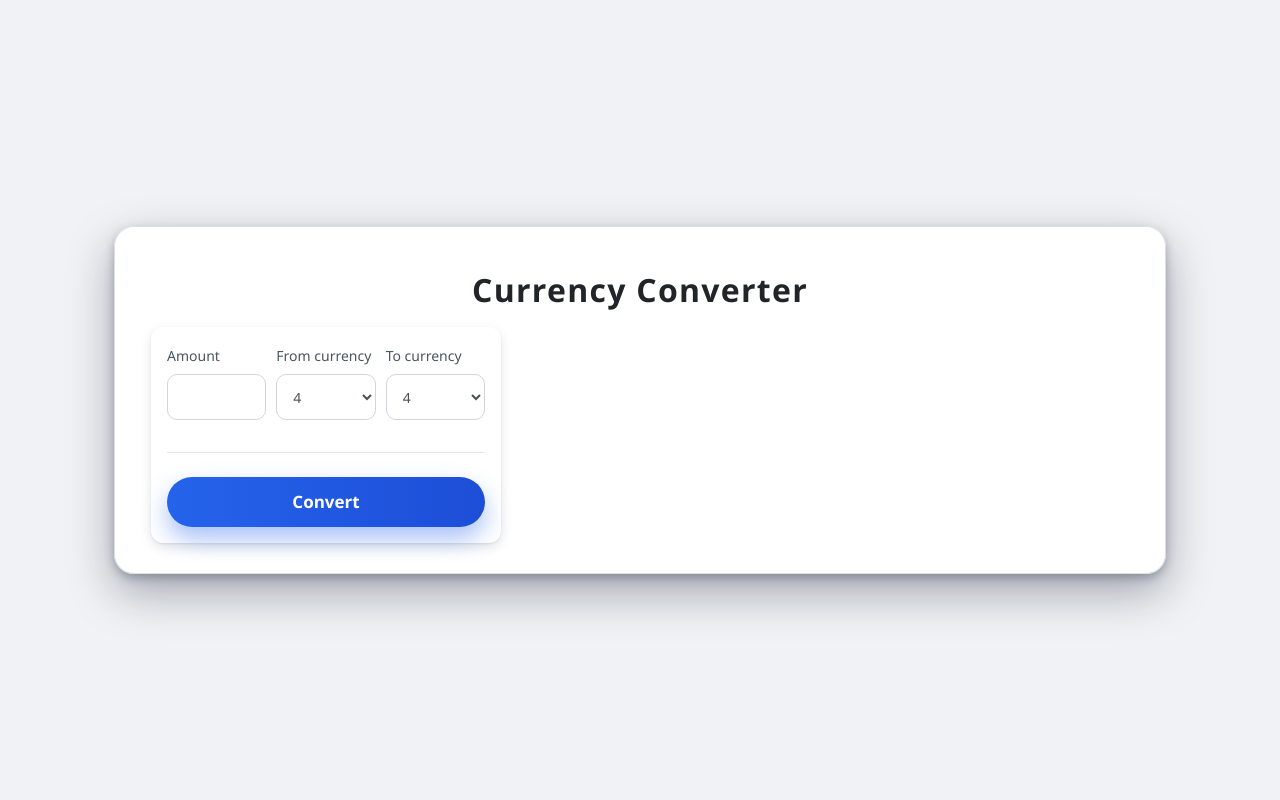
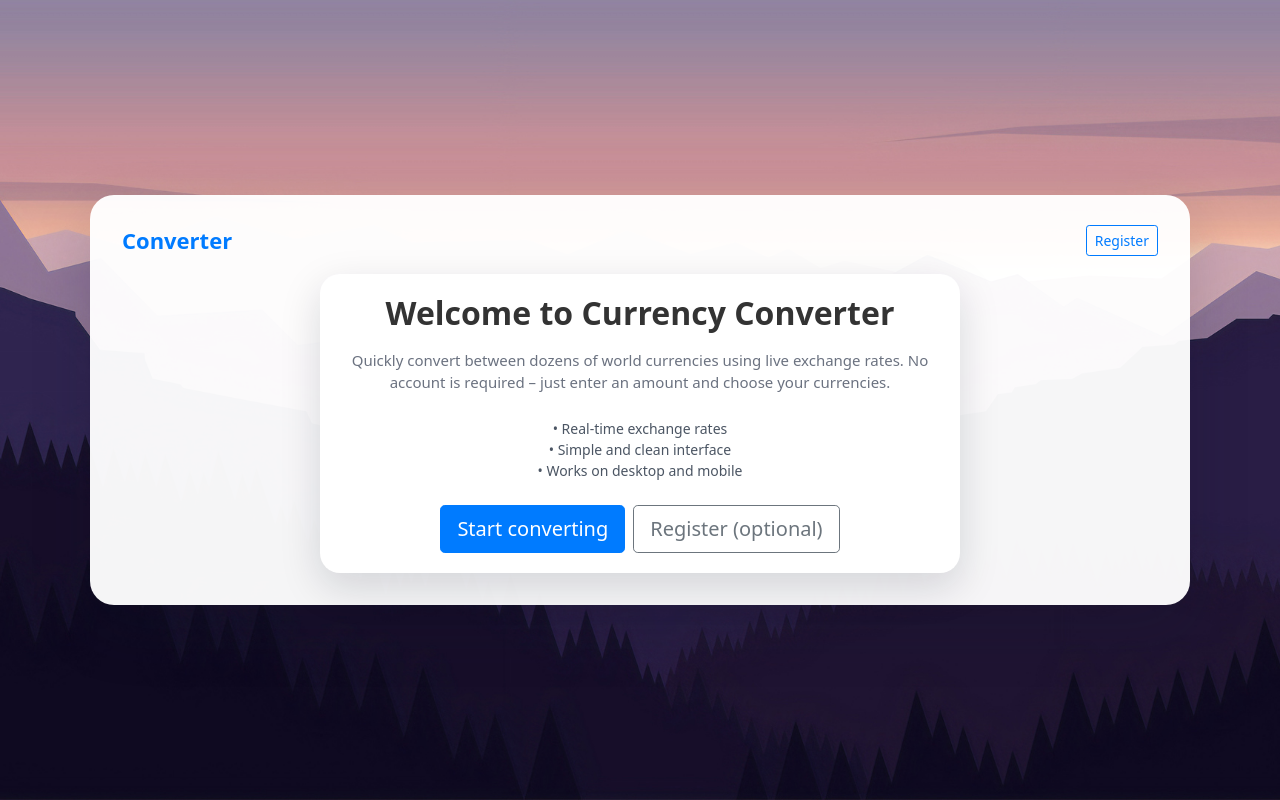
Before and after one commit to irinakiseleva0/Converter-v2, a Django app: page / in a window 1280 px wide. Run offline with Django 4.2, Linux system fonts and the light colour scheme; tables that the repository leaves empty hold one stand-in row (values such as "Sample post"); a database or web service that is not in the repository returns one stand-in record (values such as "Sample title"); data that the repository does not hold is empty; some libraries are stand-ins or nearby versions.

Commit message:
welcome page

```diff
--- a/app/urls.py
+++ b/app/urls.py
@@ -3,5 +3,5 @@ from django.urls import path, include
 
 urlpatterns = [
     path('admin/', admin.site.urls),
-    path('', include('exchange_app.urls')),
+    path('', include('exchange_app.urls')),  # все пути из exchange_app
 ]
--- a/exchange_app/templates/exchange_app/base.html
+++ b/exchange_app/templates/exchange_app/base.html
@@ -7,24 +7,35 @@
     <meta http-equiv="X-UA-Compatible" content="IE=edge">
     <meta name="viewport" content="width=device-width, initial-scale=1.0">
 
-    <!-- Bootstrap -->
+    <!-- Bootstrap CSS -->
     <link rel="stylesheet" href="https://cdn.jsdelivr.net/npm/bootstrap@4.2.1/dist/css/bootstrap.min.css"
         integrity="sha384-GJzZqFGwb1QTTN6wy59ffF1BuGJpLSa9DkKMp0DgiMDm4iYMj70gZWKYbI706tWS" crossorigin="anonymous">
 
-    <!-- Custom styles -->
+    <!-- Your styles -->
     <link rel="stylesheet" href="{% static 'css/style.css' %}">
+    <link rel="stylesheet" href="{% static 'css/style_reg.css' %}">
 
     <title>Exchange App</title>
 </head>
 
-<body>
-    {% load static %}
-    <link rel="stylesheet" href="{% static 'css/style.css' %}">
-    <link rel="stylesheet" href="{% static 'css/style_reg.css' %}">
+<body class="app-body">
+    <div class="app-container">
+        <!-- Top nav -->
+        <nav class="app-nav d-flex justify-content-between align-items-center">
+            <a class="navbar-brand m-0 font-weight-bold app-logo" href="{% url 'home' %}">
+                Converter
+            </a>
+            <div class="d-flex align-items-center">
+                <a class="btn btn-outline-primary btn-sm" href="{% url 'register' %}">
+                    Register
+                </a>
+            </div>
+        </nav>
 
-
-    {% block content %}
-    {% endblock %}
+        <main class="app-main">
+            {% block content %}{% endblock %}
+        </main>
+    </div>
 
     <!-- Bootstrap JS (optional) -->
     <script src="https://code.jquery.com/jquery-3.3.1.slim.min.js"
@@ -32,4 +43,8 @@
         crossorigin="anonymous"></script>
 
     <script src="https://cdn.jsdelivr.net/npm/bootstrap@4.2.1/dist/js/bootstrap.bundle.min.js"
-        integrity="sha384-KhVO7Zf7Dz3QnxO+thq1vYIVl28szO2I7zxObn0tVfV0pSV2QnN
+        integrity="sha384-KhVO7Zf7Dz3QnxO+thq1vYIVl28szO2I7zxObn0tVfV0pSV2QnNTKfAdVQSZe"
+        crossorigin="anonymous"></script>
+</body>
+
+</html>
--- /dev/null
+++ b/exchange_app/templates/exchange_app/welcome.html
@@ -0,0 +1,30 @@
+{% extends 'exchange_app/base.html' %}
+
+{% block content %}
+<div class="welcome-wrapper">
+    <div class="welcome-card card">
+        <div class="card-body text-center">
+            <h1 class="welcome-title mb-3">Welcome to Currency Converter</h1>
+            <p class="welcome-subtitle mb-4">
+                Quickly convert between dozens of world currencies using live exchange rates.
+                No account is required – just enter an amount and choose your currencies.
+            </p>
+
+            <ul class="welcome-features list-unstyled mb-4">
+                <li>• Real-time exchange rates</li>
+                <li>• Simple and clean interface</li>
+                <li>• Works on desktop and mobile</li>
+            </ul>
+
+            <div class="d-flex flex-column flex-md-row justify-content-center align-items-stretch gap-2">
+                <a href="{% url 'converter' %}" class="btn btn-primary btn-lg mb-2 mb-md-0 mr-md-2">
+                    Start converting
+                </a>
+                <a href="{% url 'register' %}" class="btn btn-outline-secondary btn-lg">
+                    Register (optional)
+                </a>
+            </div>
+        </div>
+    </div>
+</div>
+{% endblock %}
--- a/exchange_app/urls.py
+++ b/exchange_app/urls.py
@@ -1,7 +1,13 @@
 from django.urls import path
-from .views import exchange, REG_FUNC
+from .views import exchange, REG_FUNC, welcome
 
 urlpatterns = [
-    path('', exchange, name='home'),
+    # 1) Стартовая страница (welcome)
+    path('', welcome, name='home'),
+
+    # 2) Страница с конвертером
+    path('converter/', exchange, name='converter'),
+
+    # 3) Регистрация (по желанию)
     path('register/', REG_FUNC, name='register'),
 ]
--- a/exchange_app/views.py
+++ b/exchange_app/views.py
@@ -1,5 +1,16 @@
-from django.shortcuts import render
+from django.shortcuts import render, redirect
+from django.contrib import messages
+from django.contrib.auth.models import User
 import requests
+
+
+def welcome(request):
+    """
+    Landing page: welcome text + buttons:
+    - Go to converter
+    - Register (optional)
+    """
+    return render(request, 'exchange_app/welcome.html')
 
 
 def exchange(request):
@@ -43,4 +54,27 @@ def exchange(request):
 
 
 def REG_FUNC(request):
+    """Simple optional registration."""
+    if request.method == 'POST':
+        username = request.POST.get('username')
+        password1 = request.POST.get('password1')
+        password2 = request.POST.get('password2')
+        email = request.POST.get('email')
+
+        if not username or not password1 or not password2:
+            messages.error(request, "Please fill all required fields.")
+        elif password1 != password2:
+            messages.error(request, "Passwords do not match.")
+        elif User.objects.filter(username=username).exists():
+            messages.error(request, "This username is already taken.")
+        else:
+            User.objects.create_user(
+                username=username,
+                email=email,
+                password=password1
+            )
+            messages.success(request, "Registration successful! You can now use the converter.")
+            # После успешной регистрации сразу на конвертер
+            return redirect('converter')
+
     return render(request, 'exchange_app/index_reg.html')
--- a/static/css/style.css
+++ b/static/css/style.css
@@ -1,142 +1,95 @@
-/* Общий фон страницы с картинкой */
-body {
+/* Общий фон с твоей картинкой */
+.app-body {
+    min-height: 100vh;
     margin: 0;
-    padding: 0;
-    min-height: 100vh;
-    font-family: system-ui, -apple-system, BlinkMacSystemFont, "Segoe UI", sans-serif;
-
-    /* Фон: картинка + лёгкий градиент */
-    background:
-        linear-gradient(135deg, rgba(15, 23, 42, 0.55), rgba(37, 99, 235, 0.55)),
-        url("/static/kartinka/bg_pic.jpg") center center / cover no-repeat fixed;
-
+    background: #f3f5fb url("../kartinka/bg_pic.jpg") center/cover no-repeat fixed;
     display: flex;
     justify-content: center;
     align-items: center;
+    padding: 40px 16px;
+    font-family: system-ui, -apple-system, BlinkMacSystemFont, "Segoe UI", sans-serif;
 }
 
-/* Обёртка, чтобы карточка не прилипала к краям */
-.converter-wrapper {
+/* Белая “карточка” по центру */
+.app-container {
     width: 100%;
     max-width: 1100px;
-    padding: 24px;
+    background: rgba(255, 255, 255, 0.96);
+    border-radius: 24px;
+    box-shadow: 0 24px 60px rgba(15, 23, 42, 0.18);
+    padding: 24px 32px 32px;
 }
 
-/* Основная карточка */
-.converter-card {
-    background: rgba(255, 255, 255, 0.96);
-    border-radius: 20px;
-    box-shadow:
-        0 18px 45px rgba(15, 23, 42, 0.35),
-        0 4px 10px rgba(15, 23, 42, 0.25);
-    padding: 32px 36px 30px;
+/* Навигация */
+.app-nav {
+    margin-bottom: 12px;
 }
 
-/* Заголовок */
-.converter-card .card-header {
-    background: transparent;
-    border-bottom: none;
-    padding-bottom: 8px;
+.app-logo {
+    font-size: 22px;
+}
+
+/* Основной контент */
+.app-main {
+    display: flex;
+    justify-content: center;
+}
+
+/* Карточка конвертера */
+.converter-card {
+    border-radius: 18px;
+    box-shadow: 0 12px 30px rgba(15, 23, 42, 0.12);
+    border: none;
 }
 
 .converter-title {
-    font-size: 32px;
-    font-weight: 700;
-    letter-spacing: 0.04em;
-    margin-bottom: 10px;
+    font-weight: 600;
 }
 
-/* Блок формы */
-.form-wrap {
-    border-radius: 18px;
+/* Кнопка конвертера */
+.converter-submit-btn {
+    border-radius: 999px;
+    font-weight: 500;
+    font-size: 16px;
+}
+
+/* Welcome page layout */
+.welcome-wrapper {
+    width: 100%;
+    display: flex;
+    justify-content: center;
+}
+
+.welcome-card {
+    max-width: 640px;
+    border-radius: 20px;
+    box-shadow: 0 14px 40px rgba(15, 23, 42, 0.15);
     border: none;
 }
 
-.form-group label {
+.welcome-title {
+    font-size: 32px;
+    font-weight: 700;
+}
+
+.welcome-subtitle {
+    font-size: 15px;
+    color: #6b7280;
+}
+
+.welcome-features li {
     font-size: 14px;
-    font-weight: 500;
     color: #4b5563;
 }
 
-.form-control {
-    border-radius: 10px;
-    border: 1px solid #d1d5db;
-    height: 46px;
-    font-size: 14px;
+/* Card with result on converter */
+.result-card {
+    border-radius: 14px;
+    border: none;
+    box-shadow: 0 8px 20px rgba(15, 23, 42, 0.08);
 }
 
-.form-control:focus {
-    border-color: #2563eb;
-    box-shadow: 0 0 0 3px rgba(37, 99, 235, 0.25);
+/* Небольшие отступы для формы конвертера */
+.converter-form-wrapper {
+    max-width: 420px;
 }
-
-/* Карточка результата */
-.result-card {
-    border-radius: 16px;
-    margin-top: 16px;
-}
-
-.result-card .card-header {
-    background-color: #f9fafb;
-    border-bottom: 1px solid #e5e7eb;
-}
-
-.result-card .card-body {
-    height: auto;
-    padding: 22px 16px;
-    font-size: 18px;
-}
-
-/* Кнопка */
-.submit-btn {
-    text-align: center;
-}
-
-.submit-btn .btn-primary {
-    width: 100%;
-    max-width: 320px;
-    border-radius: 999px;
-    padding: 12px 0;
-    font-size: 17px;
-    font-weight: 600;
-    border: none;
-    background: linear-gradient(90deg, #2563eb, #1d4ed8);
-    box-shadow: 0 12px 25px rgba(37, 99, 235, 0.4);
-    transition: transform 0.1s ease-out, box-shadow 0.1s ease-out, opacity 0.1s;
-}
-
-.submit-btn .btn-primary:hover {
-    transform: translateY(-1px);
-    box-shadow: 0 14px 30px rgba(37, 99, 235, 0.5);
-    opacity: 0.97;
-}
-
-.submit-btn .btn-primary:active {
-    transform: translateY(1px);
-    box-shadow: 0 6px 14px rgba(37, 99, 235, 0.35);
-}
-
-/* Сообщения об ошибках */
-.alert {
-    border-radius: 10px;
-}
-
-/* Адаптивность */
-@media (max-width: 768px) {
-    body {
-        align-items: flex-start;
-    }
-
-    .converter-wrapper {
-        padding: 16px;
-        margin-top: 20px;
-    }
-
-    .converter-card {
-        padding: 20px 18px 22px;
-    }
-
-    .converter-title {
-        font-size: 26px;
-    }
-}
--- a/static/css/style_reg.css
+++ b/static/css/style_reg.css
@@ -67,3 +67,29 @@ button {
 button:hover {
     background: #0056cc;
 }
+
+.register-wrapper {
+    width: 100%;
+    max-width: 420px;
+    margin: 40px auto;
+}
+
+.register-card {
+    background: rgba(255, 255, 255, 0.98);
+    border-radius: 18px;
+    box-shadow:
+        0 18px 45px rgba(15, 23, 42, 0.35),
+        0 4px 10px rgba(15, 23, 42, 0.25);
+    padding: 22px 26px 26px;
+}
+
+.register-card .card-header {
+    background: transparent;
+    border-bottom: none;
+    padding-bottom: 4px;
+}
+
+.register-card .converter-title {
+    font-size: 26px;
+    margin-bottom: 8px;
+}
```
Also changed, not shown: exchange_app/templates/exchange_app/index_reg.html (+50 -34 lines).
